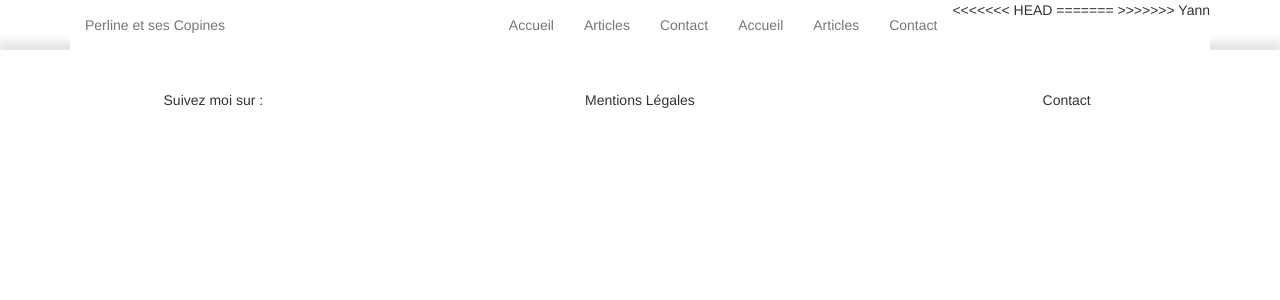
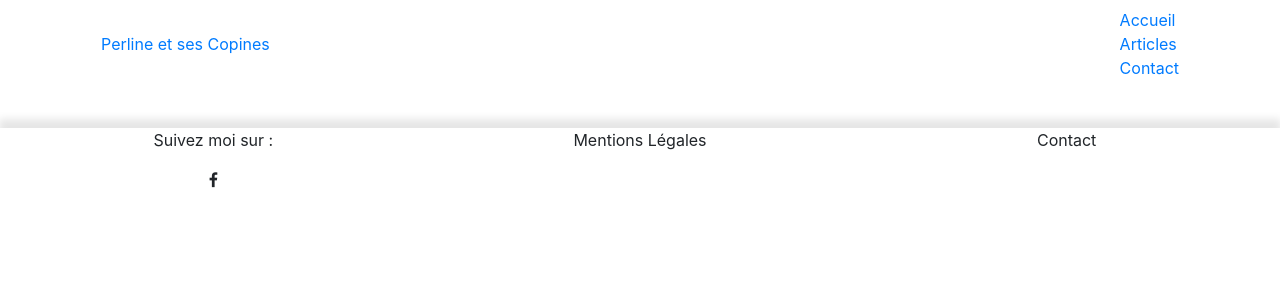
Before and after one commit to Argonder/Projet, a Symfony app: template templates/base.html.twig in a window 1280 px wide. Shown: the top 300 px of the page. Run offline with Twig, Linux system fonts and the light colour scheme; the template is opened without the code that fills it, so the values that code supplies are empty; some libraries are stand-ins or nearby versions.

Commit message:
Correction conflit

```diff
--- a/templates/base.html.twig
+++ b/templates/base.html.twig
@@ -4,9 +4,12 @@
     <meta charset="UTF-8">
     <title>{% block title %}Perline{% endblock %}</title>
     {% block stylesheets %}
-        <link rel="stylesheet" href="https://maxcdn.bootstrapcdn.com/bootstrap/3.3.7/css/bootstrap.min.css">
+
+
+        <link rel="stylesheet" href="https://maxcdn.bootstrapcdn.com/bootstrap/4.0.0/css/bootstrap.min.css" integrity="sha384-Gn5384xqQ1aoWXA+058RXPxPg6fy4IWvTNh0E263XmFcJlSAwiGgFAW/dAiS6JXm" crossorigin="anonymous">
         <link rel="stylesheet" href="css/styleslider.css">
         <link rel="stylesheet" href="css/style.css">
+        <link rel="stylesheet" href="https://maxcdn.bootstrapcdn.com/font-awesome/4.7.0/css/font-awesome.min.css">
 
     {% endblock %}
 </head>
@@ -17,15 +20,14 @@
             <li><a href="accueil">Perline et ses Copines</a></li>
         </ul>
         <ul class="nav navbar-nav pull-right">
-<<<<<<< HEAD
-            <li><a href="#">Accueil</a></li>
-            <li><a href="#">Articles</a></li>
-            <li><a href="contact">Contact</a></li>
-=======
+
+
+
             <li><a href="accueil">Accueil</a></li>
             <li><a href="articles">Articles</a></li>
-            <li><a href="#">Contact</a></li>
->>>>>>> Yann
+            <li><a href="contact">Contact</a></li>
+
+
         </ul>
     </nav>
 </header>
```
Also changed, not shown: config/routes.yaml (+3 -6 lines).
